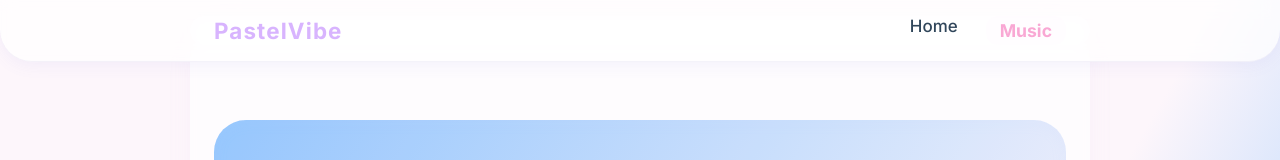
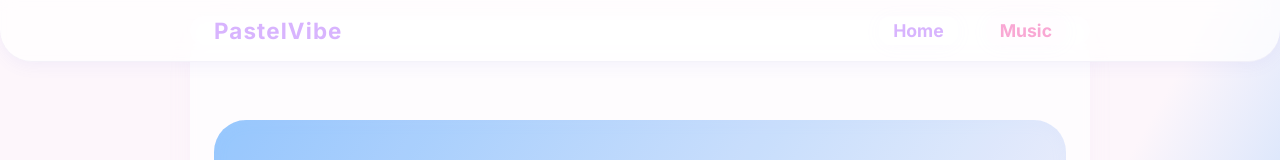
Before and after one commit to Workflow-Manager-admin/pastelvibe-23341-156c18b0, a React (Create React App) app in the folder pastelvibe_web_app/: page / in a window 1280 px wide. Shown: the top 160 px of the page. Built offline with nearby package versions, Linux system fonts and the light colour scheme.

Commit message:
Auto-commit: Changes as of 2025-05-30T11:27:13.974007+00:00

```diff
--- a/pastelvibe_web_app/src/App.js
+++ b/pastelvibe_web_app/src/App.js
@@ -23,8 +23,38 @@ function App() {
               </div>
               <div style={{ flex: 1 }} />
               <div style={{ display: 'flex', gap: '28px', fontWeight: 500 }}>
-                <Link to="/" style={{ color: 'var(--pastel-text)', textDecoration: 'none', fontSize: '1.06rem' }}>Home</Link>
-                <Link to="/music" style={{ color: 'var(--pastel-accent)', textDecoration: 'none', fontWeight: 700, fontSize: '1.10rem', borderRadius:"12px", padding:"4px 14px", background:"rgba(255,243,255,0.17)" }}>Music</Link>
+                <Link
+                  to="/"
+                  style={{
+                    color: 'var(--pastel-primary)',
+                    textDecoration: 'none',
+                    fontWeight: 700,
+                    fontSize: '1.10rem',
+                    borderRadius: "12px",
+                    padding: "4px 14px",
+                    background: "rgba(255, 255, 255, 0.23)",
+                    boxShadow: "0 1.5px 18px 0 rgba(220,190,255,0.046)",
+                    transition: "background 0.19s, color 0.15s"
+                  }}
+                >
+                  Home
+                </Link>
+                <Link
+                  to="/music"
+                  style={{
+                    color: 'var(--pastel-accent)',
+                    textDecoration: 'none',
+                    fontWeight: 700,
+                    fontSize: '1.10rem',
+                    borderRadius:"12px",
+                    padding:"4px 14px",
+                    background:"rgba(255,243,255,0.17)",
+                    boxShadow: "0 1.5px 18px 0 rgba(220,190,255,0.046)",
+                    transition: "background 0.19s, color 0.15s"
+                  }}
+                >
+                  Music
+                </Link>
               </div>
             </div>
           </div>
```
Also changed, not shown: 2 other files (tests, documents, lock files or other folders).
